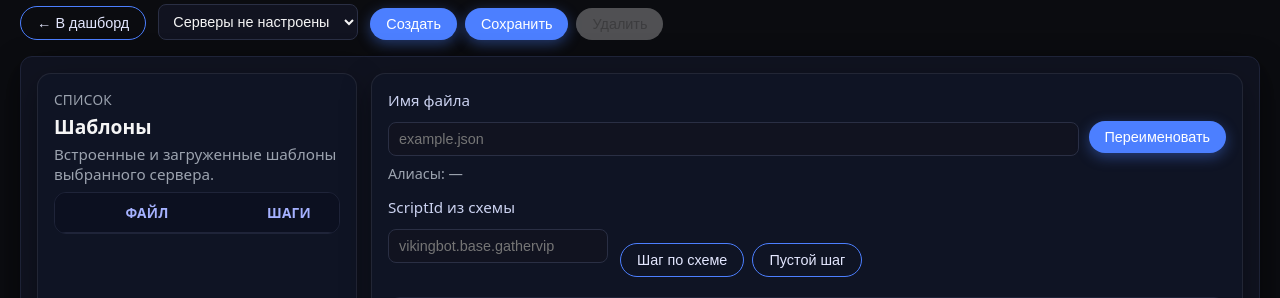
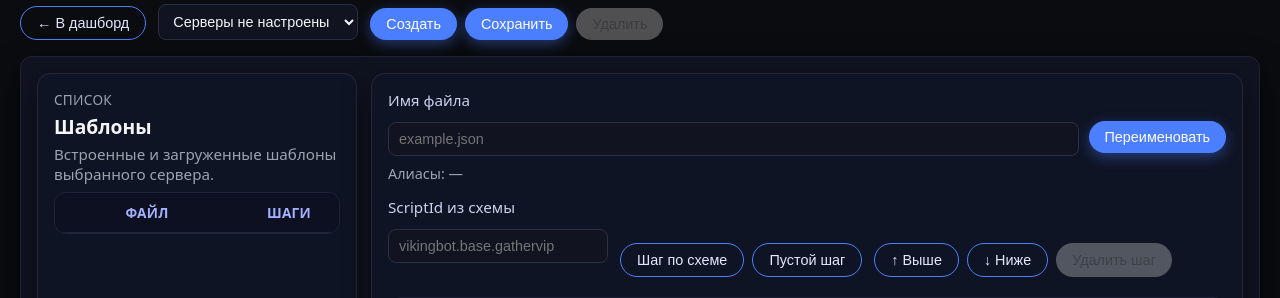
Before and after one commit to Et0ZheMax/UsersDash, a Flask app: page /admin/templates in a window 1280 px wide. Shown: the part 227-525 px from the top of the page. Run offline with Flask 3, Linux system fonts and the light colour scheme; a user stored in the database is signed in; data that the repository does not hold is empty.

Commit message:
Добавить управление шагами в редакторе шаблонов

```diff
--- a/UsersDash/templates/admin/templates_editor.html
+++ b/UsersDash/templates/admin/templates_editor.html
@@ -85,6 +85,11 @@
             <div class="templates-step-buttons">
               <button class="btn btn-outline" onclick="addStepFromSchema()">Шаг по схеме</button>
               <button class="btn btn-outline" onclick="addEmptyStep()">Пустой шаг</button>
+            </div>
+            <div class="templates-step-buttons templates-step-buttons--secondary">
+              <button class="btn btn-outline" id="stepUpBtn" onclick="moveStep(-1)" disabled>↑ Выше</button>
+              <button class="btn btn-outline" id="stepDownBtn" onclick="moveStep(1)" disabled>↓ Ниже</button>
+              <button class="btn btn-danger" id="removeStepBtn" onclick="deleteStep()" disabled>Удалить шаг</button>
             </div>
           </div>
           <datalist id="scriptList"></datalist>
@@ -193,6 +198,10 @@
     document.getElementById('deleteBtn').disabled = !hasTemplate;
     document.getElementById('renameBtn').disabled = !hasTemplate;
     document.getElementById('addKeyBtn').disabled = state.selectedStep < 0;
+    const hasStep = state.selectedStep >= 0 && state.selectedStep < state.steps.length;
+    document.getElementById('stepUpBtn').disabled = !hasStep || state.selectedStep === 0;
+    document.getElementById('stepDownBtn').disabled = !hasStep || state.selectedStep === state.steps.length - 1;
+    document.getElementById('removeStepBtn').disabled = !hasStep;
   }
 
   function renderTemplates(){
@@ -549,6 +558,38 @@
 
   function selectStep(idx){ state.selectedStep = idx; renderSteps(); }
 
+  function normalizeStepOrder(){
+    state.steps = state.steps.map((step, idx) => ({ ...step, OrderId: idx }));
+  }
+
+  function deleteStep(){
+    if (state.selectedStep < 0 || state.selectedStep >= state.steps.length){
+      showToast('Выберите шаг', true);
+      return;
+    }
+    state.steps.splice(state.selectedStep, 1);
+    state.selectedStep = Math.min(state.selectedStep, state.steps.length - 1);
+    normalizeStepOrder();
+    renderSteps();
+    showToast('Шаг удалён');
+  }
+
+  function moveStep(offset){
+    if (state.selectedStep < 0 || state.selectedStep >= state.steps.length){
+      showToast('Выберите шаг', true);
+      return;
+    }
+    const target = state.selectedStep + offset;
+    if (target < 0 || target >= state.steps.length) return;
+    const steps = [...state.steps];
+    [steps[state.selectedStep], steps[target]] = [steps[target], steps[state.selectedStep]];
+    state.steps = steps;
+    state.selectedStep = target;
+    normalizeStepOrder();
+    renderSteps();
+    showToast('Порядок обновлён');
+  }
+
   function updateConfigValue(key, value){
     if (state.selectedStep < 0 || state.selectedStep >= state.steps.length) return;
     const step = state.steps[state.selectedStep];
```
